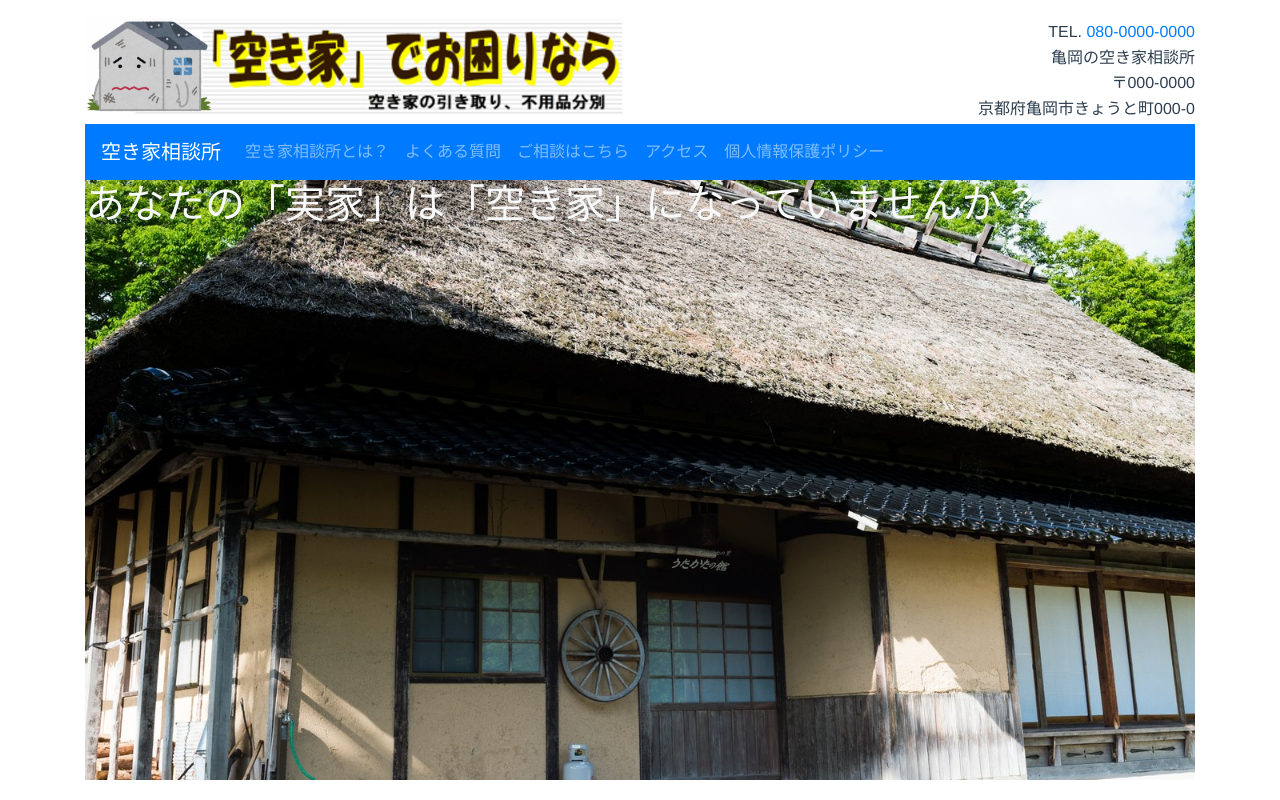
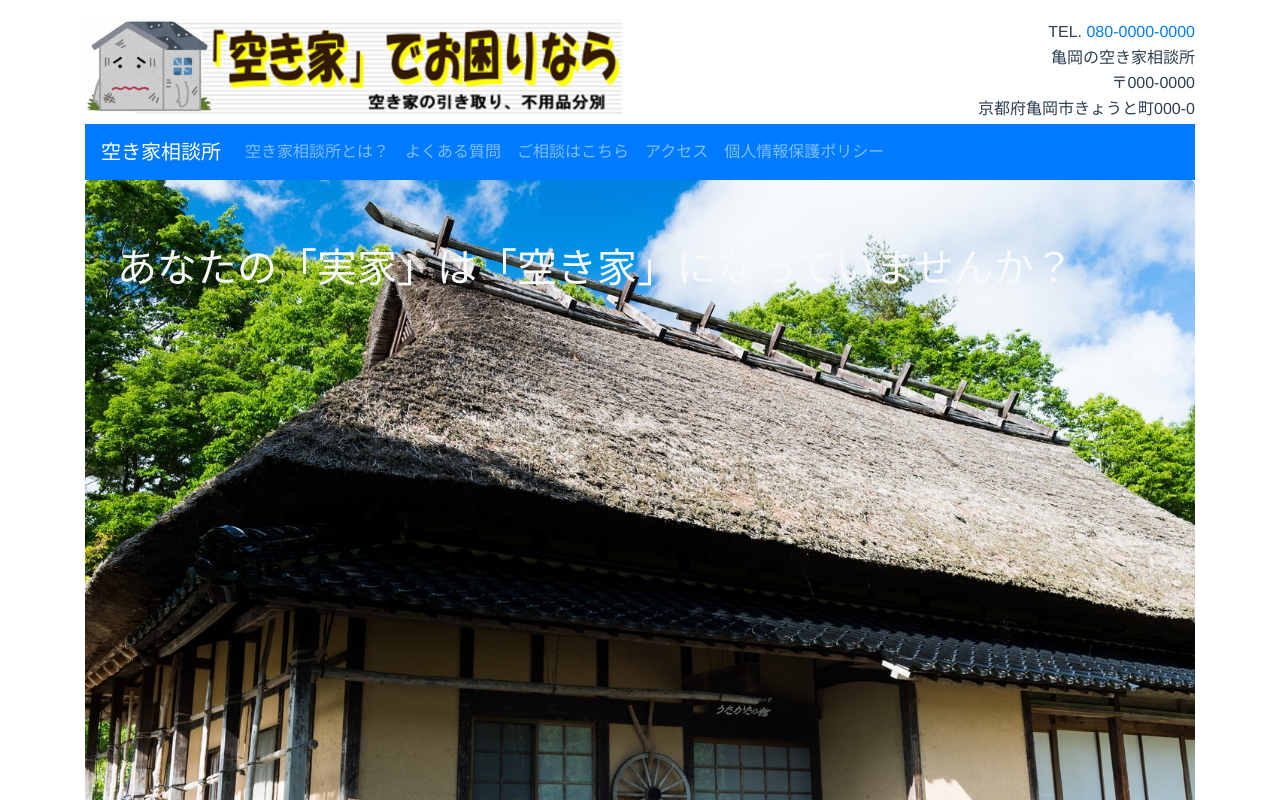
Before and after one commit to nakamura0736/empty-house, a Vue app: page /#/ in a window 1280 px wide. Shown: the top 800 px of the page. Built offline with nearby package versions, Linux system fonts and the light colour scheme.

Commit message:
background image modify

```diff
--- a/src/components/home.vue
+++ b/src/components/home.vue
@@ -1,10 +1,7 @@
 <template>
    <div>
-      <div class="fixed-wrap">
-         <div class="fixed">
+      <div class='jumbotron'>
          <h1 class='text-light'>あなたの「実家」は「空き家」になっていませんか？</h1>
-
-         </div>
       </div>
    </div>
 </template>
@@ -13,13 +10,9 @@
 </script>
 
 <style>
-.fixed {
-   height: 600px;
-   width: 100%;
-   z-index: -1;
-   background-image: url(../assets/img/home.jpg);
-   background-attachment: fixed;
+.jumbotron {
+   height: 800px;
+   background:url(../assets/img/home.png);
    background-size: cover;
-   /* background-size: 450px 180px; */
 }
 </style>
```
Also changed, not shown: src/assets/img/home.png (renamed from src/assets/img/home.jpg).
